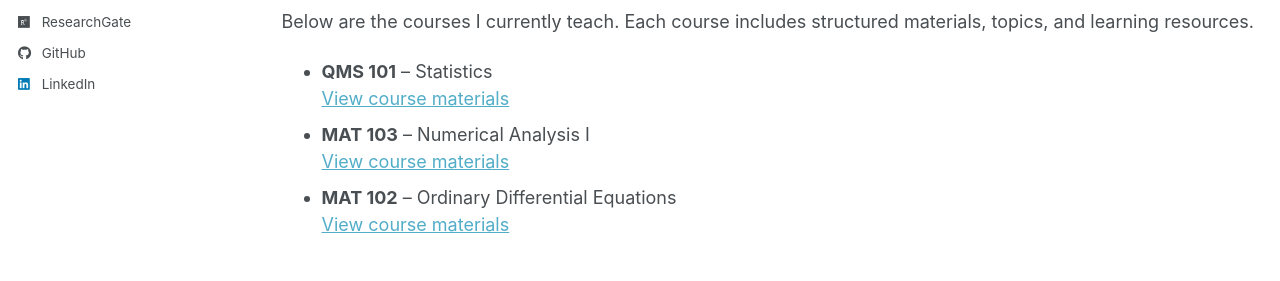
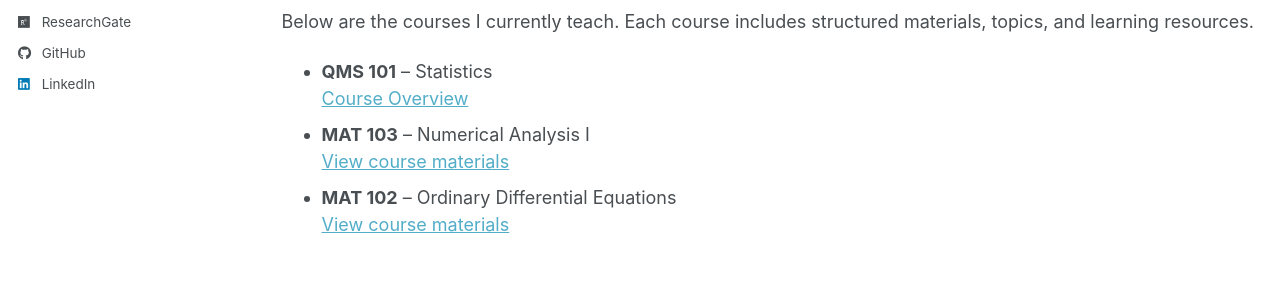
Before and after one commit to FomeA/FomeA.github.io, a Jekyll site: the page built from _pages/teaching.html, in a window 1280 px wide and 979 px high. Shown: the part 495-776 px from the top of the window. Built offline with Jekyll 4.4.1, drawn with Linux system fonts in a browser that asks for light colours; some web fonts are replaced; a script bundle is joined from its source files by our own code; library files that are not in the unit come from our copies.

Commit message:
Update teaching.html

```diff
--- a/_pages/teaching.html
+++ b/_pages/teaching.html
@@ -30,7 +30,7 @@ author_profile: true
     <li>
       <strong>QMS 101</strong> – Statistics
       <br>
-     <a href="/teaching/qms101/">View course materials </a>
+     <a href="/teaching/qms101/topic1.md">Course Overview</a>
     </li>
 
     <li>
```
